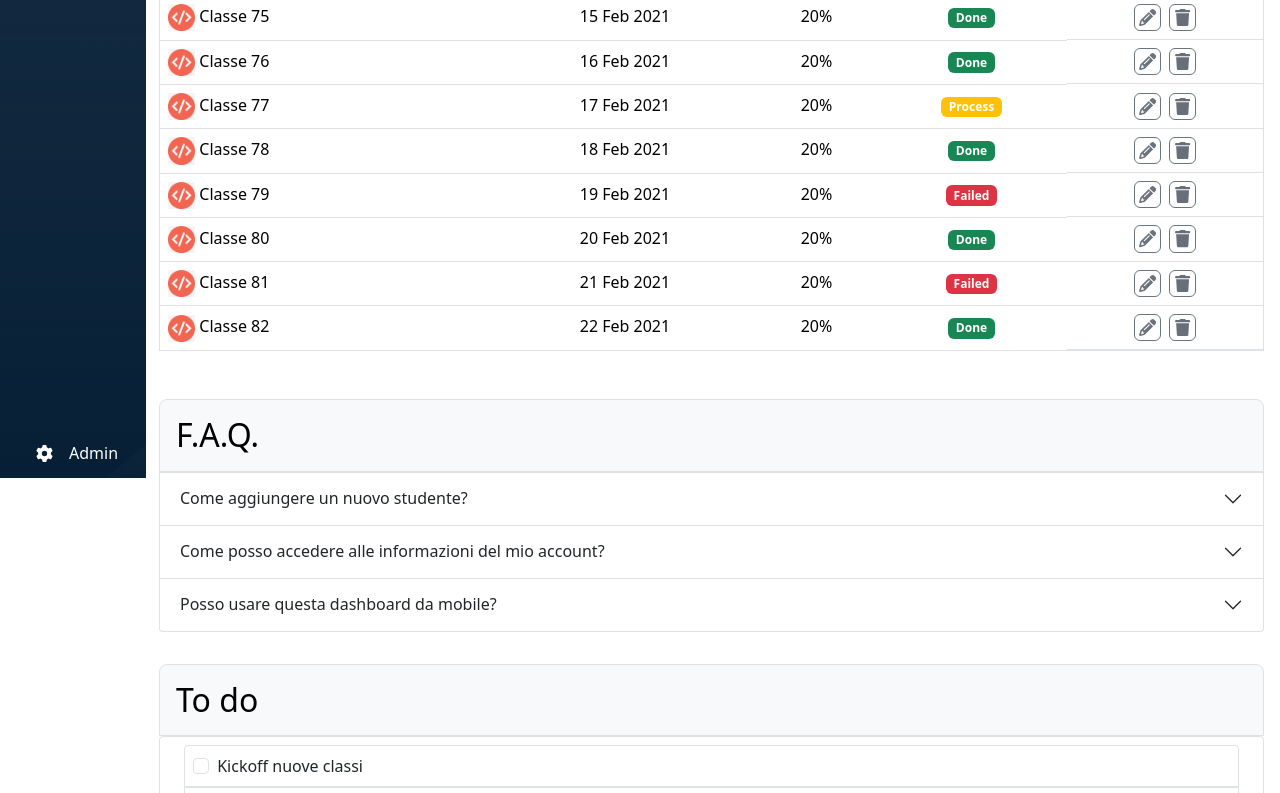
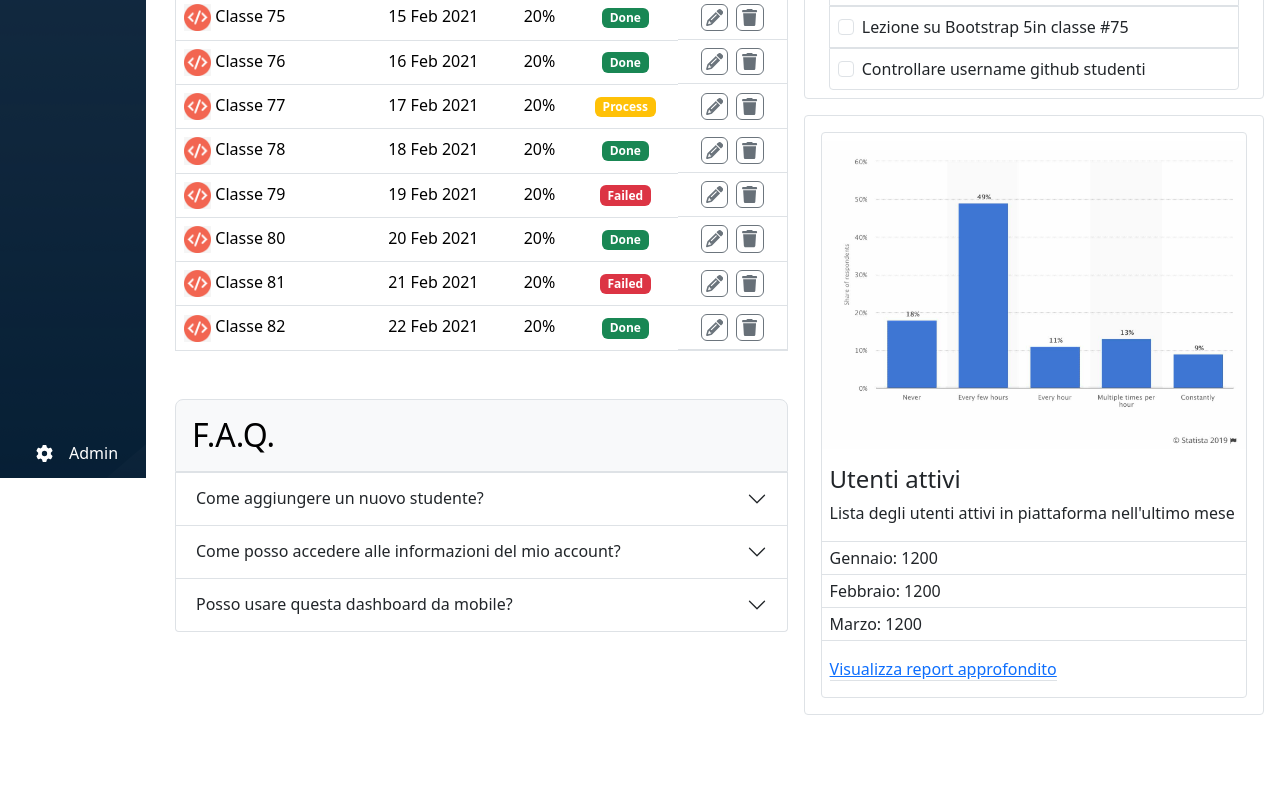
Before and after one commit to BernardoCosmi/html-css-bootstrap-dashboard, a plain HTML site: page index.html in a window 1280 px wide. Shown: the part 322-1115 px from the top of the page. After the commit the page ends 1053 px from the top, so only its background shows below. Drawn offline with nearby package versions, Linux system fonts and the light colour scheme.

Commit message:
All Section

```diff
--- a/assets/css/style.css
+++ b/assets/css/style.css
@@ -96,7 +96,6 @@ header{
     background-color: #DC3444;
 }
 
-
 /* ANCHOR OFFCANVAS */
 @media (min-width: 992px) {
     .offcanvas{
--- a/index.html
+++ b/index.html
@@ -125,8 +125,11 @@
             </div>
         </div>
 
+        <div class="col-12 d-lg-flex justify-content-center px-3">
+
+            <div class="col-lg-7 mb-3">
                 <!-- SECTION  NEXT_CLASS -->
-        <div class="d-flex flex-column justify-content-center align-items-center p-3">
+                <div class="col-12 d-flex flex-column justify-content-center align-items-center p-3">
                     <h2 class="col-12 p-3 text-bg-light border rounded-top-3 mb-0 ">Prossime Classi</h2>
                     <table class="table border-top border rounded-bottom border-top-0">
                         <thead>
@@ -350,7 +353,7 @@
                 </div>
 
                 <!-- SECTION F.A.Q. -->
-        <div class="accordion p-3 border-1 mb-2" id="accordionExample">
+                <div class="col-12 accordion p-3 border-1 mb-2" id="accordionExample">
                     <h2 class="col-12 p-3 m-0 text-bg-light border rounded-top-3">F.A.Q.</h2>
                     <div class="accordion-item  rounded-0">
                     <h2 class="accordion-header">
@@ -390,8 +393,11 @@
                     </div>
                 </div>
 
+            </div>
+
+            <div class="col-lg-5 mb-3">
                 <!-- SECTION TO DO -->
-        <div class="m-3">
+                <div class="col-12 mt-3">
                     <h2 class="col-12 p-3 text-bg-light border rounded-top-3 mb-0 ">To do</h2>
                     <div class="m-auto col-12 px-4 py-2 border rounded-1">
                         <div class="p-2 border rounded-top-1 fw-medium">
@@ -409,14 +415,30 @@
                         <div class="p-2 border rounded-bottom-1 fw-medium">
                             <input class="form-check-input" type="checkbox" value="" id="flexCheckDefault">
                             <label class="form-check-label mx-1" for="flexCheckDefault">
-                    Controllare usernamen github studenti
+                            Controllare username github studenti
                             </label>
                         </div>
                     </div>
-
                 </div>
 
+                <!-- SECTION GRAPH -->
+                <div class="col-12 mt-3 p-3 border rounded-1">
 
+                    <div class="m-auto col-12  border rounded-1 py-2 pb-0 mb-0">
+                        <figure class="col-12">
+                            <img class="col-12" src="./assets/img/stats.jpeg" alt="">
+                        </figure>
+                        <h4 class="px-2">Utenti attivi</h4>
+                        <p class="px-2 fs-6">Lista degli utenti attivi in piattaforma nell'ultimo mese</p>
+                        <p class="border-bottom border-top fw-normal col-12 p-1 px-2 m-0">Gennaio: 1200</p>
+                        <p class="border-bottom fw-normal col-12 p-1 px-2 m-0">Febbraio: 1200</p>
+                        <p class="border-bottom fw-normal col-12 p-1 px-2 m-0">Marzo: 1200</p>
+                        <div class="col-12 px-2 py-3">
+                            <a class="border-bottom fw-medium col-12 m-0" href="">Visualizza report approfondito</a>
+                        </div>
+                    </div>
+                </div>
+            </div>
 
             <!-- ANCHOR OFFCANVAS -->
             <div class="offcanvas w-100 offcanvas-end " data-bs-backdrop="static" tabindex="-1" id="staticBackdrop" aria-labelledby="staticBackdropLabel">
@@ -512,6 +534,7 @@
                     </form>
                 </div>
             </div>
+        </div>
 
     </div>
 
```
Lines whose indentation alone changed are shown as unchanged.
